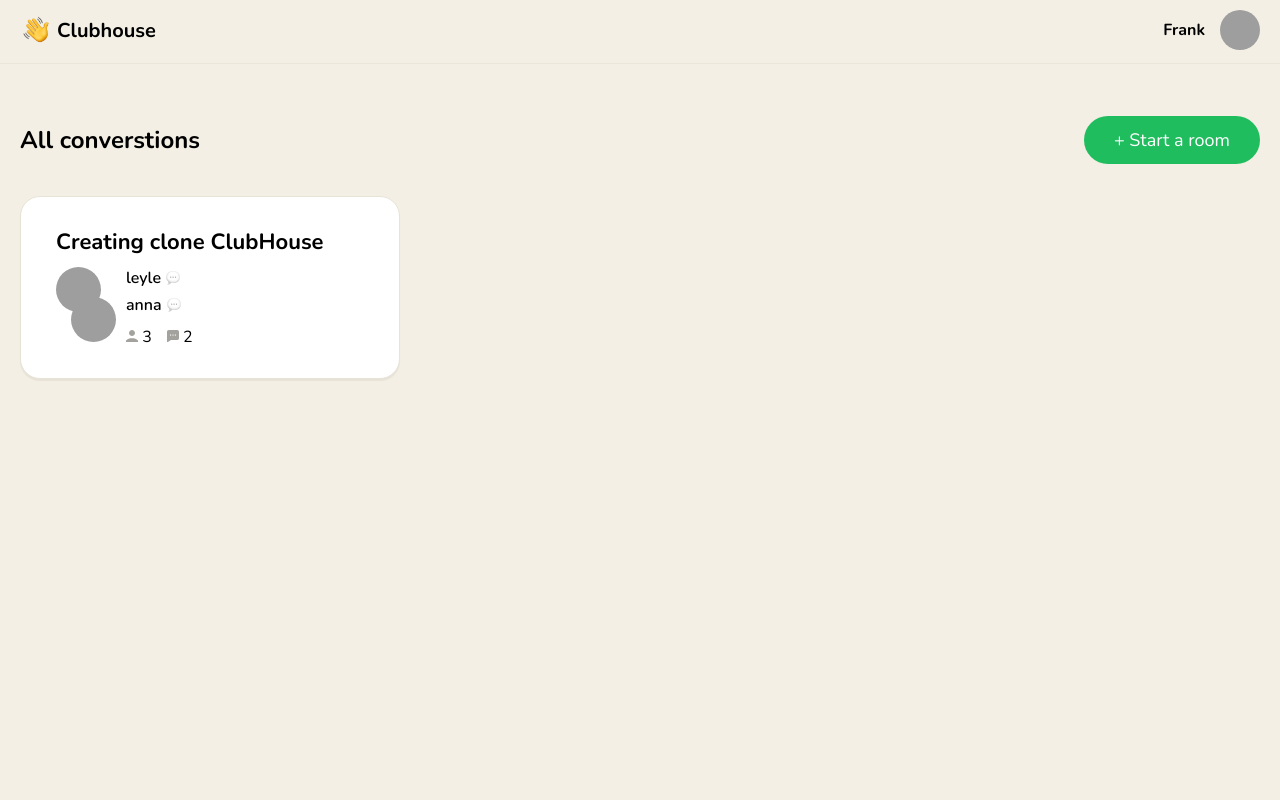
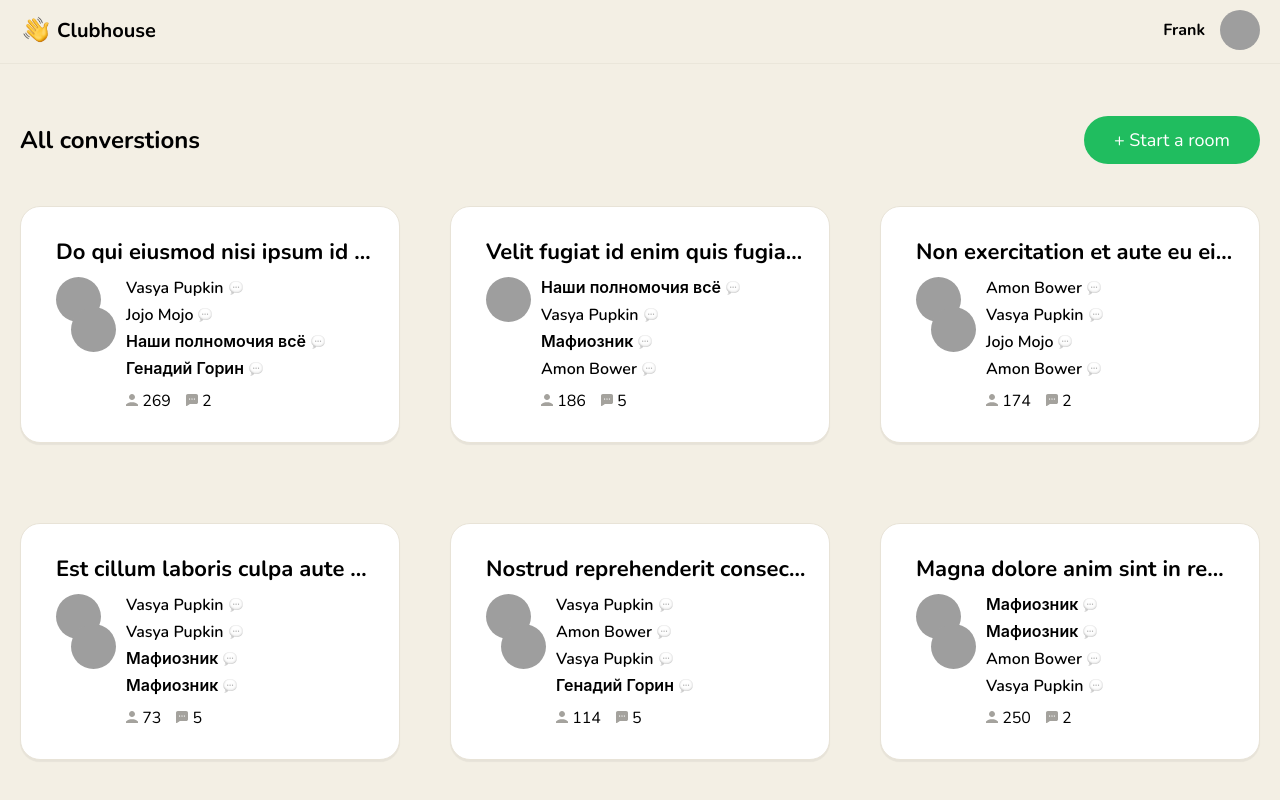
Before and after one commit to faxridin-kf/diploma-project, a Next.js app: page /rooms in a window 1280 px wide. Shown: the top 800 px of the page. Built offline with nearby package versions, Linux system fonts and the light colour scheme; grey boxes are pictures that could not be loaded.

Commit message:
feat: added function getServeerSiideProps intead UseEffect

```diff
--- a/components/ConversationCard/index.tsx
+++ b/components/ConversationCard/index.tsx
@@ -28,7 +28,7 @@ export const ConversationCard: React.FC<ConversationCard> = ({
         <div className={styles.avatars}>
           {avatars.map((user, i) => (
             <Avatar
-              key={user}
+              key={user + i}
               width="45px"
               height="45px"
               src={user}
@@ -43,7 +43,7 @@ export const ConversationCard: React.FC<ConversationCard> = ({
         <div className={clsx(styles.info, "ml-10")}>
           <ul className={styles.users}>
             {guests.map((user, i) => (
-              <li key={user}>
+              <li key={user + i}>
                 {user}{" "}
                 <img
                   src="/static/cloud.png"
--- /dev/null
+++ b/components/Room/room.module.scss
@@ -0,0 +1,44 @@
+.wrapper {
+    background-color: #fff;
+    height: calc(100vh - 210px);
+    border-top-left-radius: 50px;
+    border-top-right-radius: 50px;
+    padding: 30px 70px;
+    margin-top: 40px;
+
+    h2 {
+        font-weight: bold;
+        font-size: 38px;
+        line-height: 55px;
+    }
+}
+
+.actionButtons {
+    button {
+        font-size: 16px;
+    }
+}
+
+.leaveButton {
+    color: #ff656d !important;
+    line-height: 32px;
+    font-weight: 600;
+
+    img {
+        position: relative;
+        top: 3px;
+        margin-right: 5px;
+    }
+}
+
+.user {
+    display: inline-flex;
+    flex-direction: column;
+    text-align: center;
+    margin-right: 50px;
+
+    b {
+        font-size: 18px;
+        margin-top: 10px;
+    }
+}
--- a/core/axios.ts
+++ b/core/axios.ts
@@ -1,14 +1,8 @@
 import Axios from "axios";
 
 const intance = Axios.create({
-  baseURL: "https://jsonplaceholder.typicode.com/",
+  baseURL: "http://localhost:3000",
   withCredentials: true,
 });
 
-// intance.interceptors.request.use((config) => {
-//   if (typeof window !== "undefined") {
-//     config.headers.Authorization = window.localStorage.getItem("token");
-//   }
-//   return config;
-// });
 export default intance;
--- a/package.json
+++ b/package.json
@@ -9,7 +9,7 @@
     "lint": "next lint"
   },
   "dependencies": {
-    "axios": "^1.7.8",
+    "axios": "^1.8.2",
     "clsx": "^2.1.1",
     "next": "15.0.3",
     "react": "19.0.0-rc-66855b96-20241106",
--- /dev/null
+++ b/public/rooms.json
@@ -0,0 +1,92 @@
+[
+  {
+    "id": "6069d72643dbf66bb5af225a",
+    "avatars": ["https://picsum.photos/100?1", "https://picsum.photos/100?2"],
+    "guestsCount": 269,
+    "speakersCount": 2,
+    "title": "Do qui eiusmod nisi ipsum id cupidatat consectetur veniam occaecat fugiat consectetur officia.",
+    "guests": [
+      "Vasya Pupkin",
+      "Jojo Mojo",
+      "Наши полномочия всё",
+      "Генадий Горин"
+    ]
+  },
+  {
+    "id": "6069d7264927a4e4db9b7935",
+    "avatars": ["https://picsum.photos/100?4"],
+    "guestsCount": 186,
+    "speakersCount": 5,
+    "title": "Velit fugiat id enim quis fugiat commodo pariatur in eiusmod cupidatat est adipisicing.",
+    "guests": ["Наши полномочия всё", "Vasya Pupkin", "Мафиозник", "Amon Bower"]
+  },
+  {
+    "id": "6069d726118a82af3ef347c0",
+    "avatars": ["https://picsum.photos/100?2", "https://picsum.photos/100?3"],
+    "guestsCount": 174,
+    "speakersCount": 2,
+    "title": "Non exercitation et aute eu eiusmod.",
+    "guests": ["Amon Bower", "Vasya Pupkin", "Jojo Mojo", "Amon Bower"]
+  },
+  {
+    "id": "6069d726a34e977762f4c593",
+    "avatars": ["https://picsum.photos/100?6", "https://picsum.photos/100?7"],
+    "guestsCount": 73,
+    "speakersCount": 5,
+    "title": "Est cillum laboris culpa aute esse adipisicing irure exercitation commodo veniam aliqua mollit magna.",
+    "guests": ["Vasya Pupkin", "Vasya Pupkin", "Мафиозник", "Мафиозник"]
+  },
+  {
+    "id": "6069d7266dda543cd21ec304",
+    "avatars": ["https://picsum.photos/100?5", "https://picsum.photos/100?9"],
+    "guestsCount": 114,
+    "speakersCount": 5,
+    "title": "Nostrud reprehenderit consectetur esse dolore amet incididunt aute mollit quis laboris ullamco veniam magna pariatur.",
+    "guests": ["Vasya Pupkin", "Amon Bower", "Vasya Pupkin", "Генадий Горин"]
+  },
+  {
+    "id": "6069d72677fca4cc9ce8405e",
+    "avatars": ["https://picsum.photos/100?7", "https://picsum.photos/100?8"],
+    "guestsCount": 250,
+    "speakersCount": 2,
+    "title": "Magna dolore anim sint in reprehenderit commodo ad.",
+    "guests": ["Мафиозник", "Мафиозник", "Amon Bower", "Vasya Pupkin"]
+  },
+  {
+    "id": "6069d726db52138c40842ba5",
+    "avatars": ["https://picsum.photos/100?1", "https://picsum.photos/100?3"],
+    "guestsCount": 257,
+    "speakersCount": 3,
+    "title": "Ex cupidatat proident reprehenderit eiusmod occaecat.",
+    "guests": [
+      "Мафиозник",
+      "Наши полномочия всё",
+      "Наши полномочия всё",
+      "Мафиозник"
+    ]
+  },
+  {
+    "id": "6069d726fbc332d16e3077eb",
+    "avatars": ["https://picsum.photos/100?5", "https://picsum.photos/100?2"],
+    "guestsCount": 40,
+    "speakersCount": 15,
+    "title": "Qui eiusmod commodo ut anim nostrud id sit occaecat magna mollit.",
+    "guests": ["Vasya Pupkin", "Vasya Pupkin", "Amon Bower", "Jojo Mojo"]
+  },
+  {
+    "id": "6069d726a0ccc614a9f8e336",
+    "avatars": ["https://picsum.photos/100?8", "https://picsum.photos/100?2"],
+    "guestsCount": 19,
+    "speakersCount": 13,
+    "title": "Excepteur et aliquip voluptate enim non excepteur laborum non veniam.",
+    "guests": ["Amon Bower", "Генадий Горин", "Мафиозник", "Генадий Горин"]
+  },
+  {
+    "id": "6069d7264f55c6fbfaf82faa",
+    "avatars": ["https://picsum.photos/100?1", "https://picsum.photos/100?3"],
+    "guestsCount": 217,
+    "speakersCount": 5,
+    "title": "Ad eiusmod cupidatat est sit nulla deserunt irure enim ut aliquip consequat qui laboris ut.",
+    "guests": ["Мафиозник", "Мафиозник", "Генадий Горин", "Jojo Mojo"]
+  }
+]
--- a/src/pages/rooms.tsx
+++ b/src/pages/rooms.tsx
@@ -3,8 +3,18 @@ import { Header } from "../../components/Header";
 import { Button } from "../../components/Button";
 import { ConversationCard } from "../../components/ConversationCard";
 import Link from "next/link";
+import Axios from "../../core/axios";
 
-const Rooms: React.FC = () => {
+interface Room {
+  id: string;
+  title: string;
+  avatars: string[];
+  guests: string[];
+  guestsCount: number;
+  speakersCount: number;
+}
+
+const Rooms: React.FC<{ rooms: Room[] }> = ({ rooms = [] }) => {
   return (
     <>
       <Header />
@@ -12,22 +22,40 @@ const Rooms: React.FC = () => {
         <h2>All converstions</h2>
         <Button color="green"> + Start a room </Button>
       </div>
-      <div className=" container mt-20">
-        <Link href={"/rooms/test-room"}>
-          <ConversationCard
-            title="Creating clone ClubHouse"
-            avatars={[
-              "https://images.unsplash.com/photo-1494790108377-be9c29b29330?q=80&w=3387&auto=format&fit=crop&ixlib=rb-4.0.3&ixid=M3wxMjA3fDB8MHxwaG90by1wYWdlfHx8fGVufDB8fHx8fA%3D%3D",
-              "https://images.unsplash.com/photo-1534528741775-53994a69daeb?q=80&w=3276&auto=format&fit=crop&ixlib=rb-4.0.3&ixid=M3wxMjA3fDB8MHxwaG90by1wYWdlfHx8fGVufDB8fHx8fA%3D%3D",
-            ]}
-            guests={["leyle", "anna"]}
-            guestsCount={3}
-            speakerCount={2}
-          />
-        </Link>
+      <div className=" grid mt-30 container mt-20">
+        {rooms.map((obj: Room) => (
+          <Link key={obj.id} href={"/rooms/test-room"}>
+            <ConversationCard
+              title={obj.title}
+              avatars={obj.avatars}
+              guests={obj.guests}
+              guestsCount={obj.guestsCount}
+              speakerCount={obj.speakersCount}
+            />
+          </Link>
+        ))}
       </div>
     </>
   );
 };
 
+export async function getServerSideProps() {
+  try {
+    const { data } = await Axios.get("/rooms.json");
+    console.log(data);
+    return {
+      props: {
+        rooms: data,
+      },
+    };
+  } catch (error) {
+    console.log(`error in this ${error}`);
+    return {
+      props: {
+        rooms: [],
+      },
+    };
+  }
+}
+
 export default Rooms;
--- a/src/pages/rooms/[id].tsx
+++ b/src/pages/rooms/[id].tsx
@@ -2,6 +2,7 @@ import { useRouter } from "next/navigation";
 import React from "react";
 import { Header } from "../../../components/Header";
 import BackButton from "../../../components/BackButton";
+import Room from "../../../components/Room";
 
 const RoomPage: React.FC = () => {
   const router = useRouter();
@@ -12,8 +13,9 @@ const RoomPage: React.FC = () => {
       <Header />
       <div className="container">
         <BackButton title="All rooms" href="/rooms" />
-        <h2>Room</h2>
+        {/* <h2>Room</h2> */}
       </div>
+      <Room title="hello" />
     </>
   );
 };
--- a/src/styles/globals.scss
+++ b/src/styles/globals.scss
@@ -60,7 +60,7 @@ a {
 .grid {
     display: grid;
     grid-template-columns: 1fr 1fr 1fr;
-    gap: 30px;
+    gap: 50px;
 }
 
 .loader {
```
Also changed, not shown: components/Room/index.tsx (added, +43 -0 lines), 1 other file (tests, documents, lock files or other folders).
